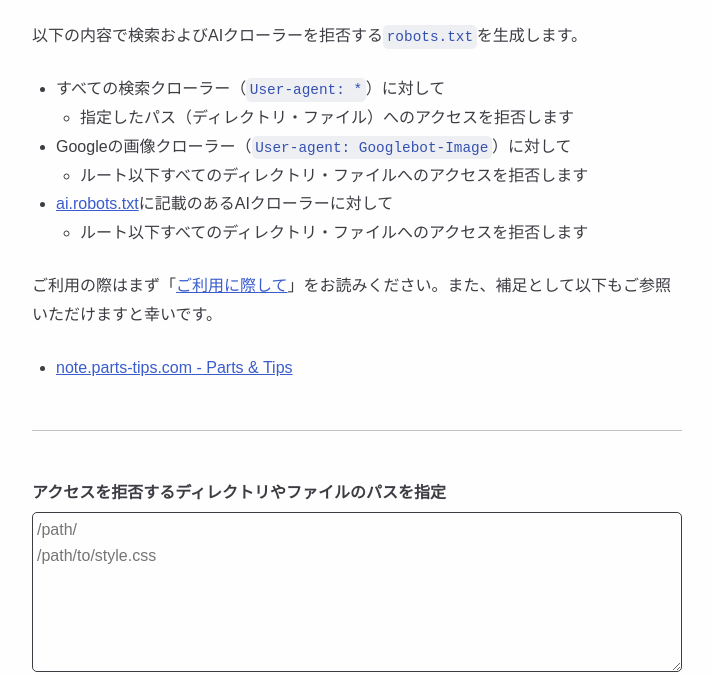
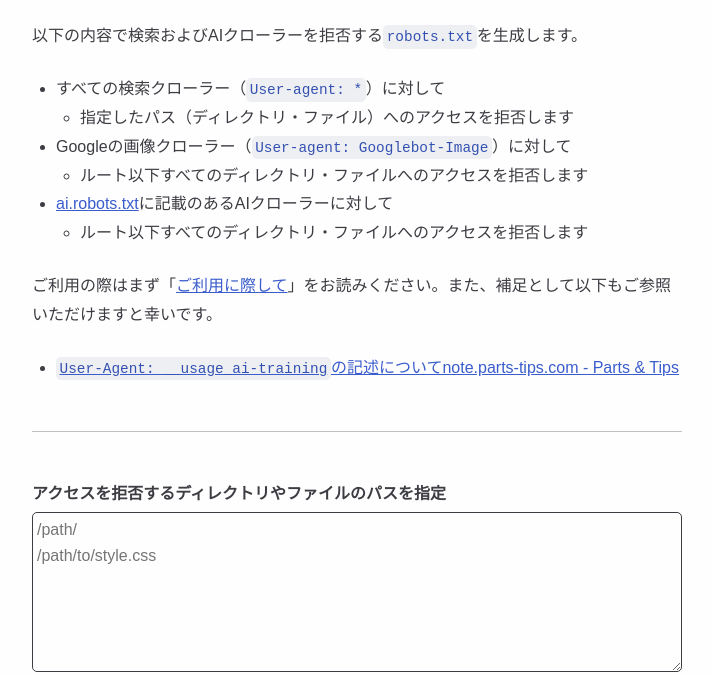
Before and after one commit to sorakakeru/create-robots.txt-web, a plain HTML site: page docs/index.html in a window 1280 px wide. Shown: the part 150-824 px from the top of the page, without its empty margins (283-996 px from the left). Drawn offline with Linux system fonts and the light colour scheme.

Commit message:
Update index.html

```diff
--- a/docs/index.html
+++ b/docs/index.html
@@ -56,7 +56,7 @@
     </ul>
     <p>ご利用の際はまず「<a href="#about-use">ご利用に際して</a>」をお読みください。また、補足として以下もご参照いただけますと幸いです。</p>
     <ul>
-      <li><a href="https://note.parts-tips.com/?postid=98">note.parts-tips.com - Parts & Tips</a></li>
+      <li><a href="https://note.parts-tips.com/?postid=98"><code>User-Agent: __usage_ai-training</code>の記述についてnote.parts-tips.com - Parts & Tips</a></li>
     </ul>
   </header>
 
```
